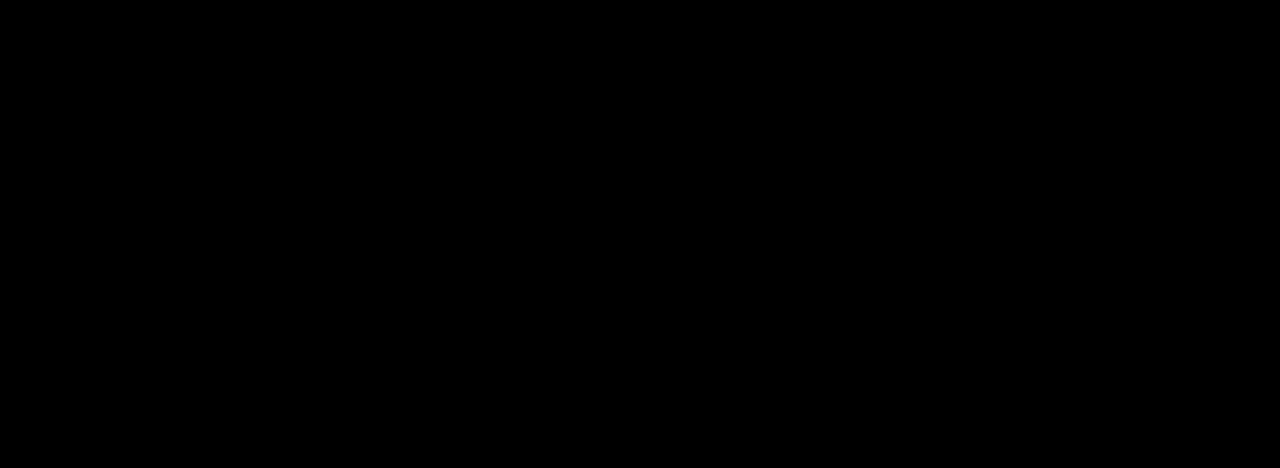
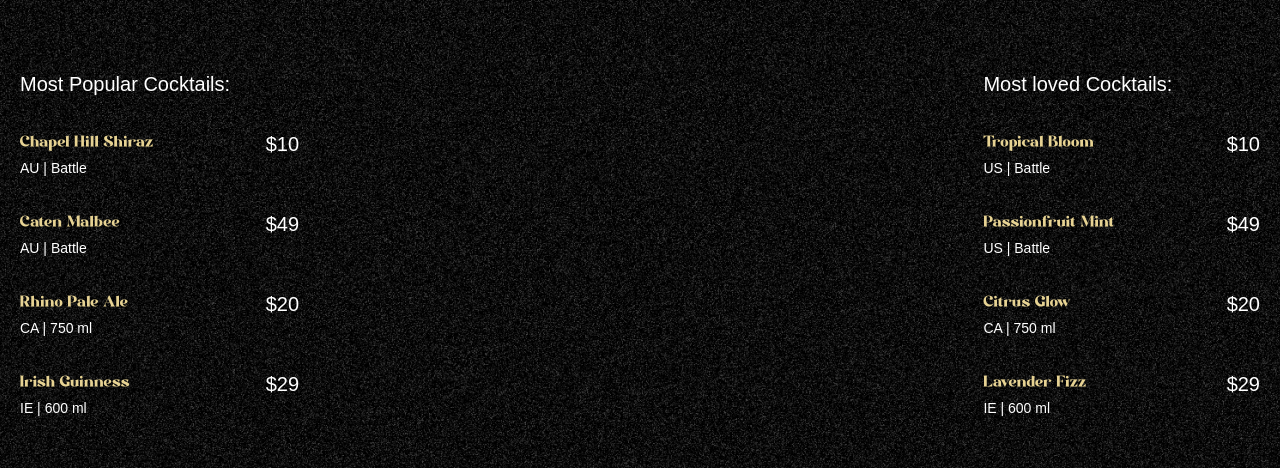
Before and after one commit to shk0Abdullah/animatedCocktailSite, a React (Vite) app: page / in a window 1280 px wide. Shown: the part 890-1358 px from the top of the page. Built offline with nearby package versions, Linux system fonts and the light colour scheme; a web font is replaced by a local one.

Commit message:
Adding the cocktail Section

```diff
--- a/src/App.jsx
+++ b/src/App.jsx
@@ -1,8 +1,9 @@
 import { ScrollTrigger, SplitText } from "gsap/all";
 import "./index.css";
 import gsap from "gsap";
-import Nav from "./Nav";
-import Hero from "./Hero";
+import Nav from "./components/Nav";
+import Cocktails from "./components/Cocktails";
+import Hero from "./components/Hero";
 gsap.registerPlugin(ScrollTrigger, SplitText);
 function App() {
   return (
@@ -10,7 +11,7 @@
       <main>
         <Nav />
         <Hero />
-        <div className="h-dvh bg-black"></div>
+        <Cocktails />
       </main>
     </>
   );
--- /dev/null
+++ b/src/components/Cocktails.jsx
@@ -0,0 +1,68 @@
+import { useGSAP } from "@gsap/react";
+import gsap from "gsap";
+import { cocktailLists, mockTailLists } from "../../constants";
+const Cocktails = () => {
+  useGSAP(() => {
+    const parallaxtl = gsap.timeline({
+      scrollTrigger: {
+        trigger: "#cocktails",
+        start: "top 30%",
+        end: "bottom 80%",
+        scrub: true,
+      },
+    });
+    parallaxtl
+      .from("#c-left-leaf", {
+        x: -100,
+        y: 100,
+      })
+      .from("#c-right-leaf", {
+        x: 100,
+        y: 100,
+      });
+  });
+  return (
+    <>
+      <section id="cocktails" className="noisy">
+        <img src="/images/cocktail-left-leaf.png" id="c-left-leaf" />
+        <img src="/images/cocktail-right-leaf.png" alt="" id="c-right-leaf" />
+        <div className="list">
+          <div className="popular">
+            <h2>Most Popular Cocktails:</h2>
+            <ul>
+              {cocktailLists.map((drink) => (
+                <li key={drink.name}>
+                  <div className="md:me-28">
+                    <h3>{drink.name}</h3>
+                    <p>
+                      {drink.country} | {drink.detail}
+                    </p>
+                  </div>
+                  <span>{drink.price}</span>
+                </li>
+              ))}
+            </ul>
+          </div>
+          <div className="loved">
+            <h2>Most loved Cocktails:</h2>
+            <ul>
+              {mockTailLists.map((drink) => (
+                <li key={drink.name}>
+                  <div className="me-28">
+                    <h3>{drink.name}</h3>
+                    <p>
+                      {drink.country} | {drink.detail}
+                    </p>
+                  </div>
+                  <span>{drink.price}</span>
+                </li>
+              ))}
+            </ul>
+          </div>
+        </div>
+      </section>
+    </>
+  );
+};
+
+export default Cocktails;
--- a/src/Hero.jsx
+++ b/src/components/Hero.jsx
@@ -1,9 +1,13 @@
 import { useGSAP } from "@gsap/react";
 import { SplitText } from "gsap/all";
 import gsap from "gsap";
+import { useRef } from "react";
+import { useMediaQuery } from "react-responsive";
 gsap.registerPlugin(SplitText);
 
 function Hero() {
+  const videoRef = useRef();
+  const isMobile = useMediaQuery({ maxWidth: 767 });
   useGSAP(() => {
     const splittext = new SplitText(".title", { type: "chars, words" });
     const splitpara = new SplitText(".subtitle", { type: "lines" });
@@ -36,6 +40,22 @@
       })
       .to(".right-leaf", { y: -200 }, 0)
       .to(".left-leaf", { y: 200 }, 0);
+    const startValue = isMobile ? "top 50%" : "center 60%";
+    const endValue = isMobile ? "120% top" : "bottom top";
+    const tl = gsap.timeline({
+      scrollTrigger: {
+        trigger: "video",
+        start: startValue,
+        end: endValue,
+        pin: true,
+        scrub: true,
+      },
+    });
+    videoRef.current.onloadedmetadata = () => {
+      tl.to(videoRef.current, {
+        currentTime: videoRef.current.duration,
+      });
+    };
   }, []);
   return (
     <>
@@ -71,6 +91,15 @@
           </div>
         </div>
       </section>
+      <div className="video absolute inset-0">
+        <video
+          src="/videos/input.mp4"
+          ref={videoRef}
+          muted
+          playsInline
+          preload="auto"
+        ></video>
+      </div>
     </>
   );
 }
--- a/src/Nav.jsx
+++ b/src/components/Nav.jsx
@@ -1,5 +1,5 @@
 import { useGSAP } from "@gsap/react";
-import { navLinks } from "../constants/index.js";
+import { navLinks } from "../../constants/index.js";
 import gsap from "gsap";
 const Navbar = () => {
   useGSAP(() => {
```
